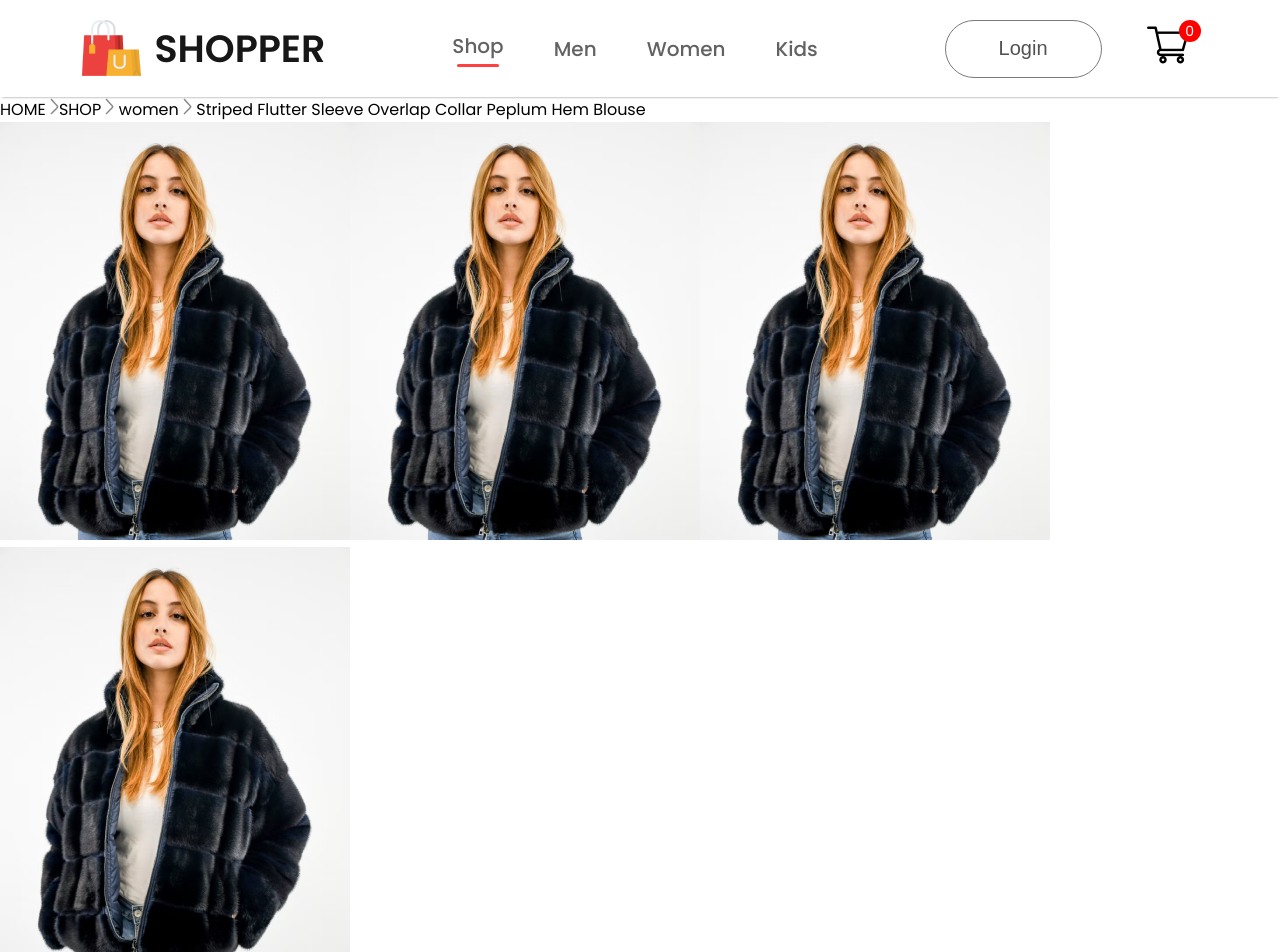
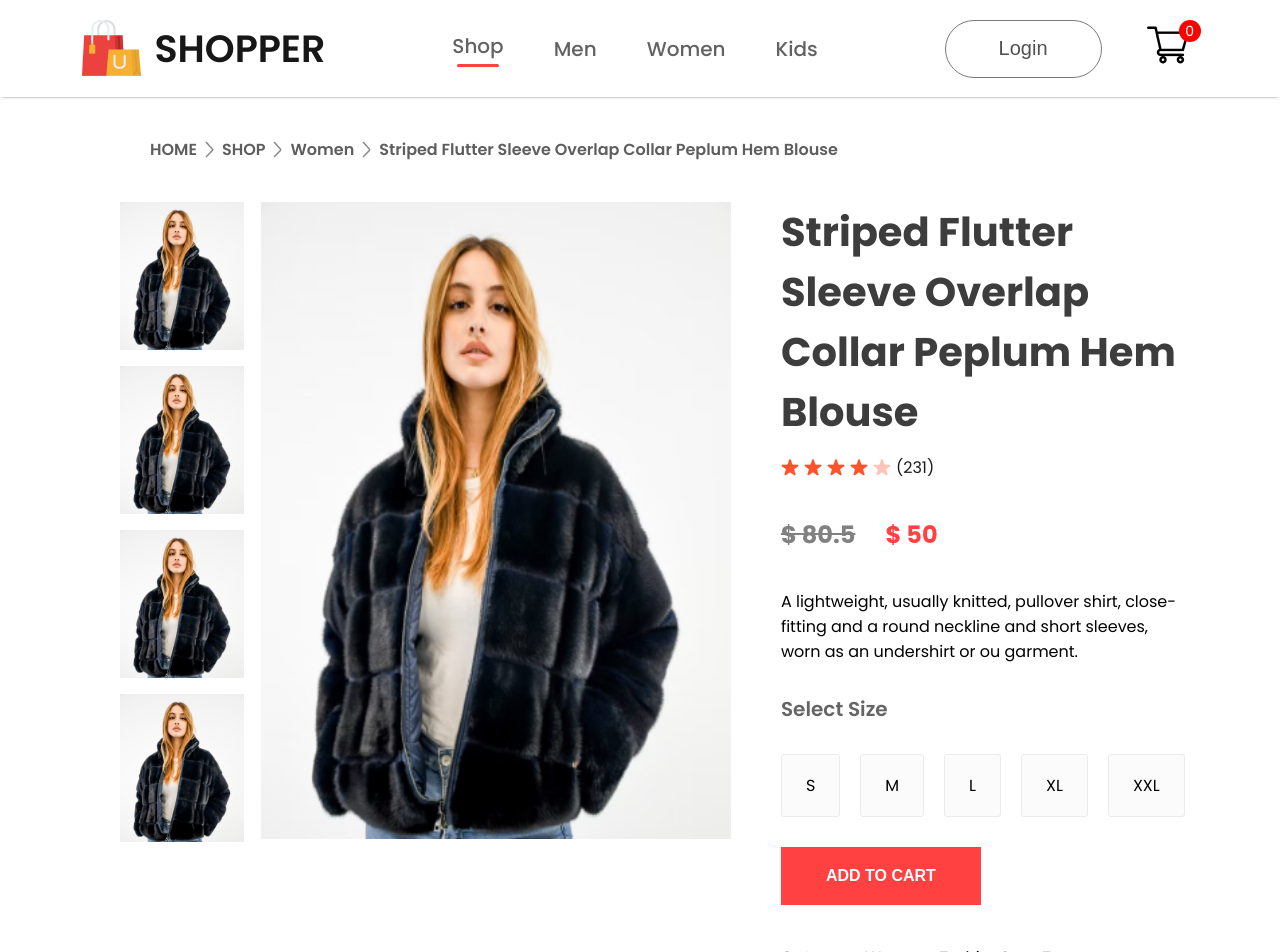
Before and after one commit to Mahmoud-Shoura/full-e-commerce, a React (Create React App) app: page /product/1 in a window 1280 px wide. Shown: the top 952 px of the page. Built offline with nearby package versions, Linux system fonts and the light colour scheme.

Commit message:
edit for footer &breadcrum & productDisplsy.jsx&css

```diff
--- a/src/Components/Breadcrums/Breadcrum.css
+++ b/src/Components/Breadcrums/Breadcrum.css
@@ -0,0 +1,10 @@
+.breadcrum {
+    display: flex;
+    align-items: center;
+    gap: 8px;
+    color: #5e5e5e;
+    font-size: 16px;
+    font-weight: 600;
+    margin: 40px 150px;
+    text-transform: capitalize;
+}
--- a/src/Components/Footer/Footer.css
+++ b/src/Components/Footer/Footer.css
@@ -4,6 +4,7 @@
     justify-self: center;
     align-items: center;
     gap: 50px;
+    margin-top: 50px;
 }
 
 .footer-logo {
--- a/src/Components/ProductDisplay/ProductDisplay.css
+++ b/src/Components/ProductDisplay/ProductDisplay.css
@@ -0,0 +1,117 @@
+.productdisplay {
+    display: flex;
+    margin: 0px 120px;
+}
+
+.productdisplay-left {
+    display: flex;
+    gap: 17px;
+}
+
+.productdisplay-img-list {
+    display: flex;
+    flex-direction: column;
+    gap: 16px;
+}
+
+.productdisplay-img-list img {
+    height: 148px;
+}
+
+.productdisplay-main-img {
+    width: 470px;
+    height: 637px;
+}
+
+.productdisplay-right {
+    margin: 0px 50px;
+    display: flex;
+    flex-direction: column;
+}
+
+.productdisplay-right h1 {
+    color: #3d3d3d;
+    font-size: 40px;
+    font-weight: 700;
+}
+
+.productdisplay-right-stars {
+    display: flex;
+    align-items: center;
+    margin-top: 13px;
+    gap: 5px;
+    color: #1c1c1c;
+    font-size: 16px;
+}
+
+.productdisplay-right-prices {
+    display: flex;
+    margin: 37px 0px;
+    gap: 30px;
+    font-size: 24px;
+    font-weight: 700;
+}
+
+.productdisplay-right-price-old {
+    color: #818181;
+    text-decoration: line-through;
+}
+
+.productdisplay-right-price-new {
+    color: #ff4141;
+}
+
+.productdisplay-right-size h1 {
+    margin-top: 30px;
+    color: #656565;
+    font-size: 20px;
+    font-weight: 600;
+}
+
+.productdisplay-right-sizes {
+    display: flex;
+    margin: 30px 0px;
+    gap: 20px;
+}
+
+.productdisplay-right-sizes div {
+    padding: 18px 24px;
+    background: #fbfbfb;
+    border: 1px solid #ebebeb;
+    border-radius: 3px;
+    cursor: pointer;
+    transition: 0.7s;
+}
+
+.productdisplay-right-sizes div:hover {
+    background: #1c1c1c;
+    color: white;
+    transform: scale(0.7s);
+}
+
+.productdisplay-right button {
+    padding: 20px 40px;
+    width: 200px;
+    font-size: 16px;
+    font-weight: 600;
+    color: white;
+    background: #ff4141;
+    margin-bottom: 30px;
+    border: none;
+    outline: none;
+    cursor: pointer;
+    transition: 0.7s;
+}
+
+.productdisplay-right button:hover {
+    background: #1c1c1c;
+    transform: scale(0.7s);
+}
+
+.productdisplay-right-category {
+    margin-top: 10px;
+}
+
+.productdisplay-right-category span {
+    font-weight: 600;
+}
--- a/src/Components/ProductDisplay/ProductDisplay.jsx
+++ b/src/Components/ProductDisplay/ProductDisplay.jsx
@@ -20,7 +20,7 @@
       </div>
       <div className="productdisplay-right">
         <h1>{product.name}</h1>
-        <div className="productdisplay-right-star">
+        <div className="productdisplay-right-stars">
           <img src={star_icon} alt="" />
           <img src={star_icon} alt="" />
           <img src={star_icon} alt="" />
@@ -42,7 +42,7 @@
         </div>
         <div className="productdisplay-right-size">
           <h1>Select Size</h1>
-          <div className="productdisplay-right-size">
+          <div className="productdisplay-right-sizes">
             <div>S</div>
             <div>M</div>
             <div>L</div>
```
